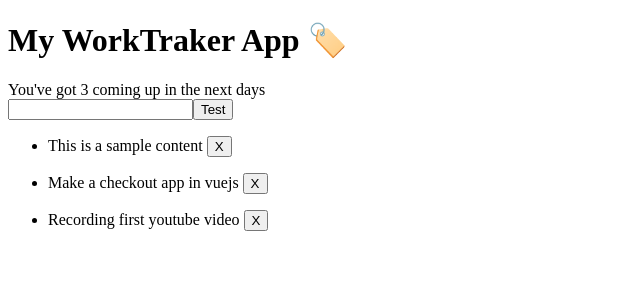
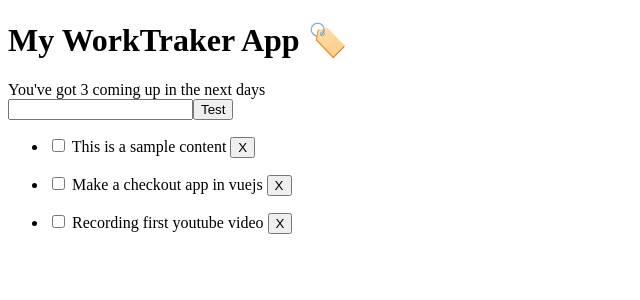
Before and after one commit to SophoLab/vue-work-traker, a Vue app: page / in a window 1280 px wide. Shown: the top 300 px of the page, without its empty margins (0-640 px from the left). Built offline with nearby package versions, Linux system fonts and the light colour scheme.

Commit message:
change displaying of todo if it done

```diff
--- a/src/components/TodoList.vue
+++ b/src/components/TodoList.vue
@@ -2,7 +2,7 @@
   <div class="todo-list">
       <h2 v-show="todos.length == 0">This list is empty</h2>
       <ul v-for="todo in todos" :key="todo">
-          <li>{{todo.content}} <button @click="getTodo(todo)">X</button></li>
+          <li :class="{done : todo.done}"> <input type="checkbox" name="done" v-model="todo.done" id=""> {{todo.content}} <button @click="getTodo(todo)">X</button></li>
       </ul>
   </div>
 </template>
@@ -20,5 +20,7 @@ export default {
 </script>
 
 <style>
-
+    .done{
+        text-decoration: line-through;
+    }
 </style>
```
